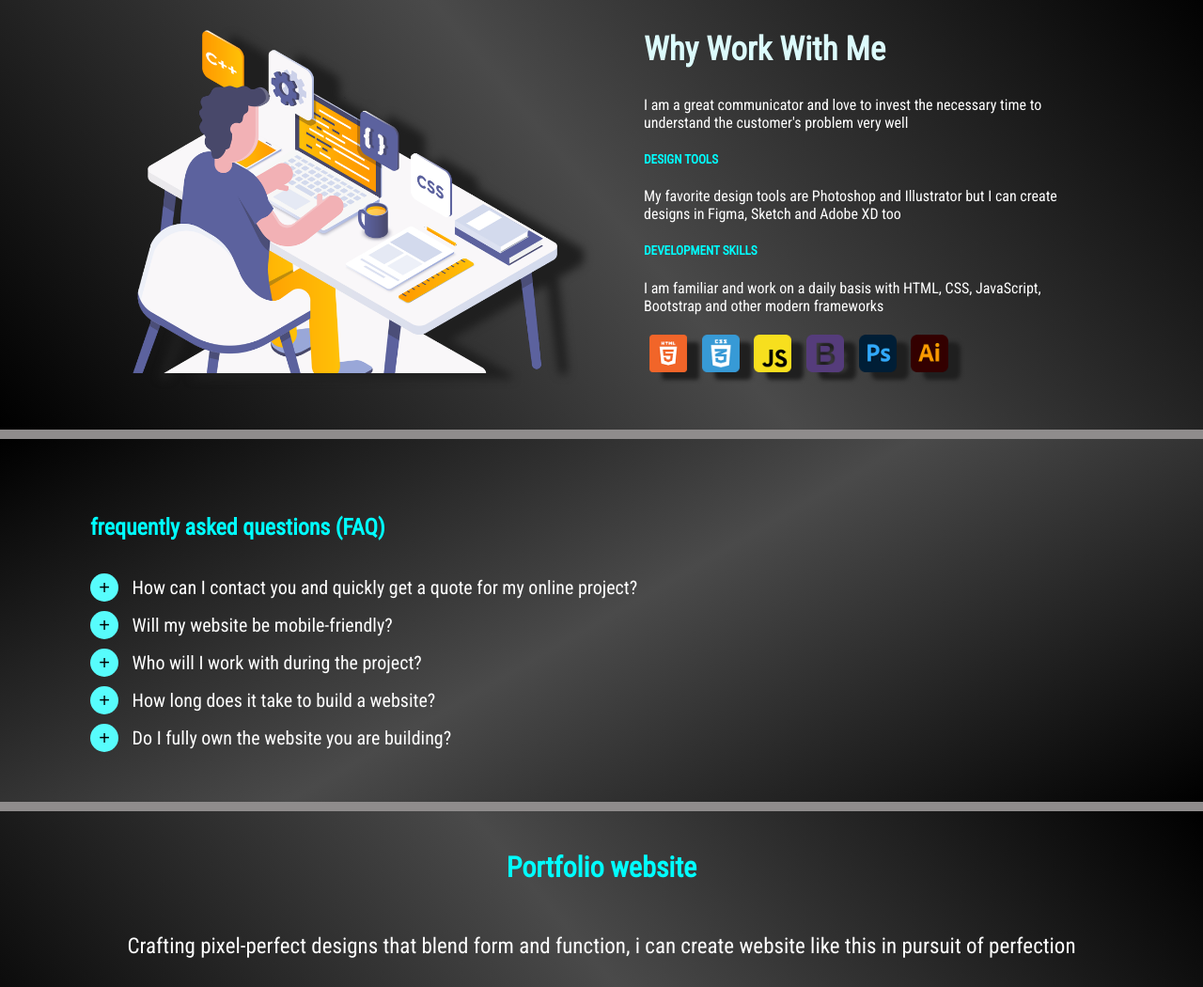
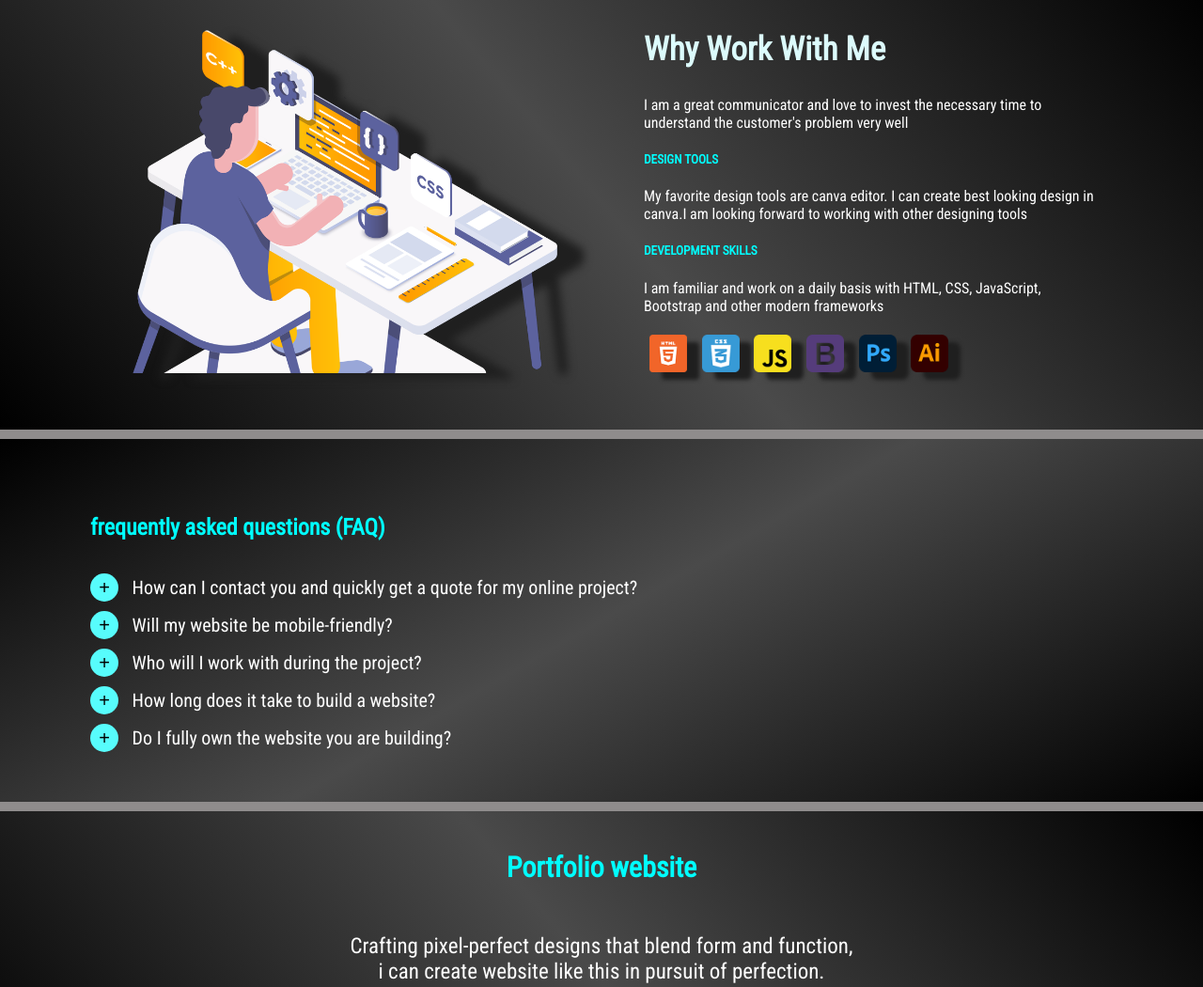
Before and after one commit to praful-36/P-Protfolio-website, a plain HTML site: page index.html in a window 1280 px wide. Shown: the part 1248-2298 px from the top of the page at 94% size. Drawn offline with Linux system fonts and the light colour scheme.

Commit message:
Update index.html

```diff
--- a/index.html
+++ b/index.html
@@ -174,9 +174,8 @@
                         <p>I am a great communicator and love to invest the necessary time to understand the customer's
                             problem very well</p>
                         <h5>DESIGN TOOLS</h5>
-                        <p>My favorite design tools are Photoshop and Illustrator but I can create designs in Figma,
-                            Sketch
-                            and Adobe XD too</p>
+                        <p>My favorite design tools are canva editor. I can create best looking design in canva.I am
+                            looking forward to working with other designing tools</p>
                         <h5>DEVELOPMENT SKILLS</h5>
                         <p>I am familiar and work on a daily basis with HTML, CSS, JavaScript, Bootstrap and other
                             modern
@@ -312,8 +311,8 @@
 
             <div class="footer-text">
                 <h3>Portfolio website</h3>
-                <p>Crafting pixel-perfect designs that blend form and function, i can create website like this in
-                    pursuit of perfection</p>
+                <p>Crafting pixel-perfect designs that blend form and function,<br> i can create website like this in
+                    pursuit of perfection.</p>
             </div>
 
             <div class="footer-logo">
```
Lines whose indentation alone changed are shown as unchanged.
